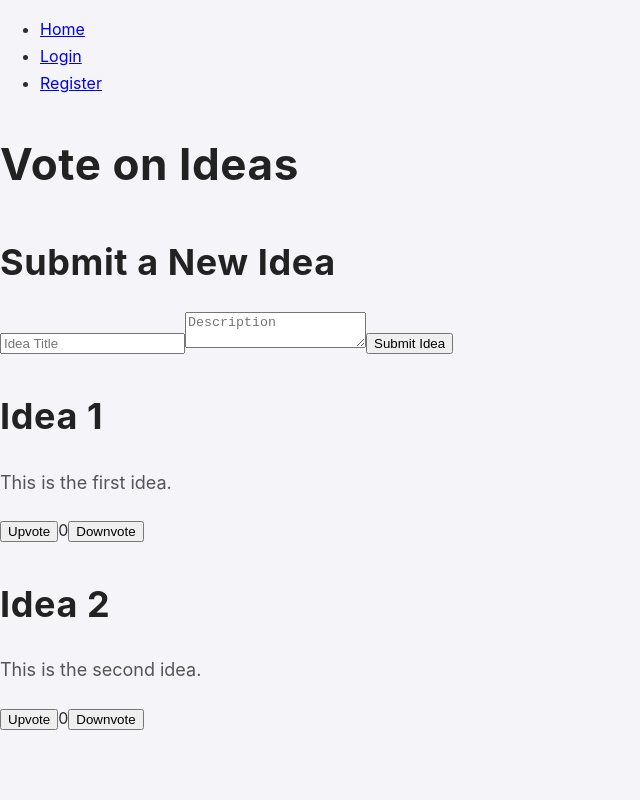
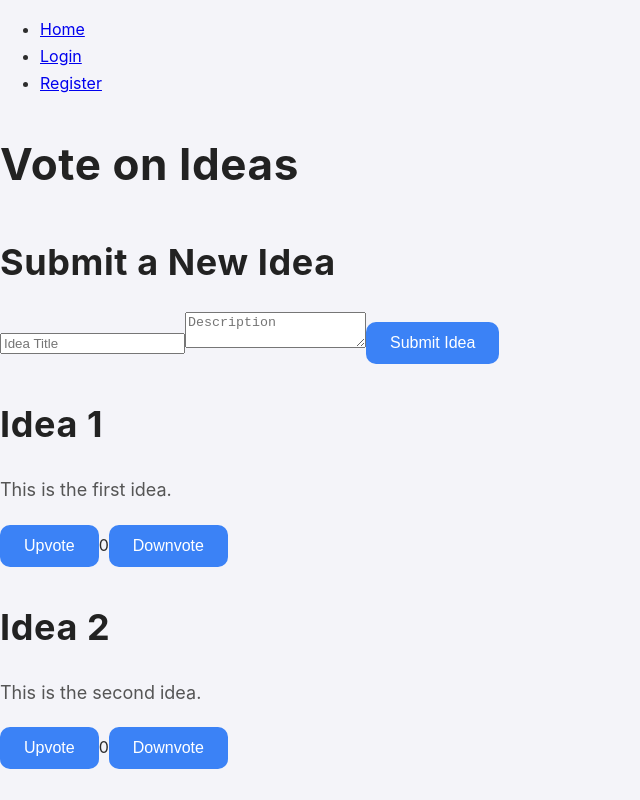
Before and after one commit to pingno/letsvote, a React (Create React App) app in the folder frontend/: page / in a window 1280 px wide. Shown: the whole page, without its empty margins (0-640 px from the left). Built offline with nearby package versions, Linux system fonts and the light colour scheme.

Commit message:
b style redo

```diff
--- a/frontend/src/index.css
+++ b/frontend/src/index.css
@@ -28,3 +28,25 @@ p {
   color: #555;
   line-height: 1.8;
 }
+
+/* Buttons */
+button {
+  background-color: #3b82f6;
+  color: white;
+  border: none;
+  padding: 12px 24px;
+  border-radius: 10px;
+  font-size: 1rem;
+  cursor: pointer;
+  transition: background-color 0.3s ease, transform 0.3s ease;
+}
+
+button:hover {
+  background-color: #1e3a8a;
+  transform: translateY(-2px);
+}
+
+button:focus {
+  outline: none;
+  box-shadow: 0 0 0 3px rgba(59, 130, 246, 0.5);
+}
```
